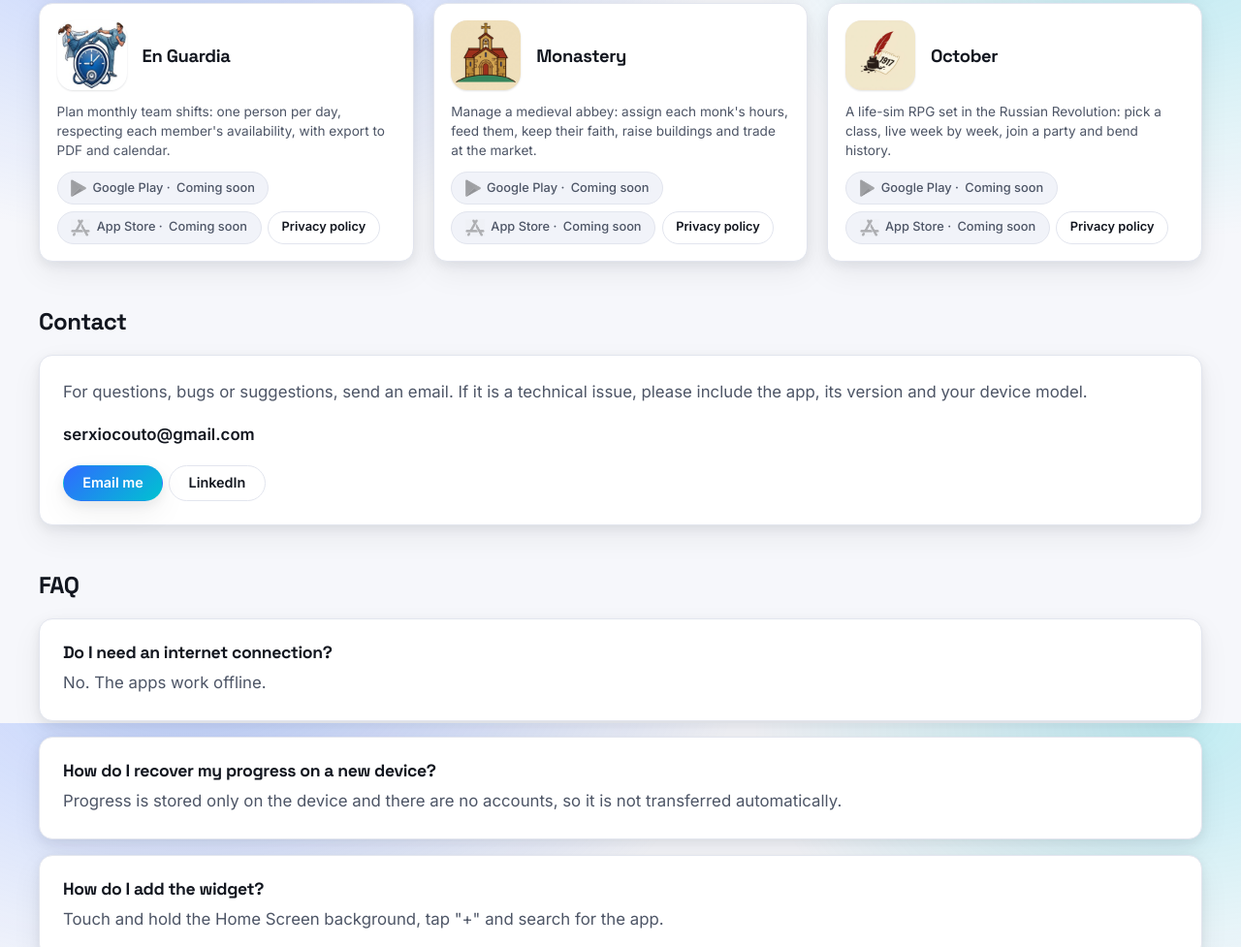
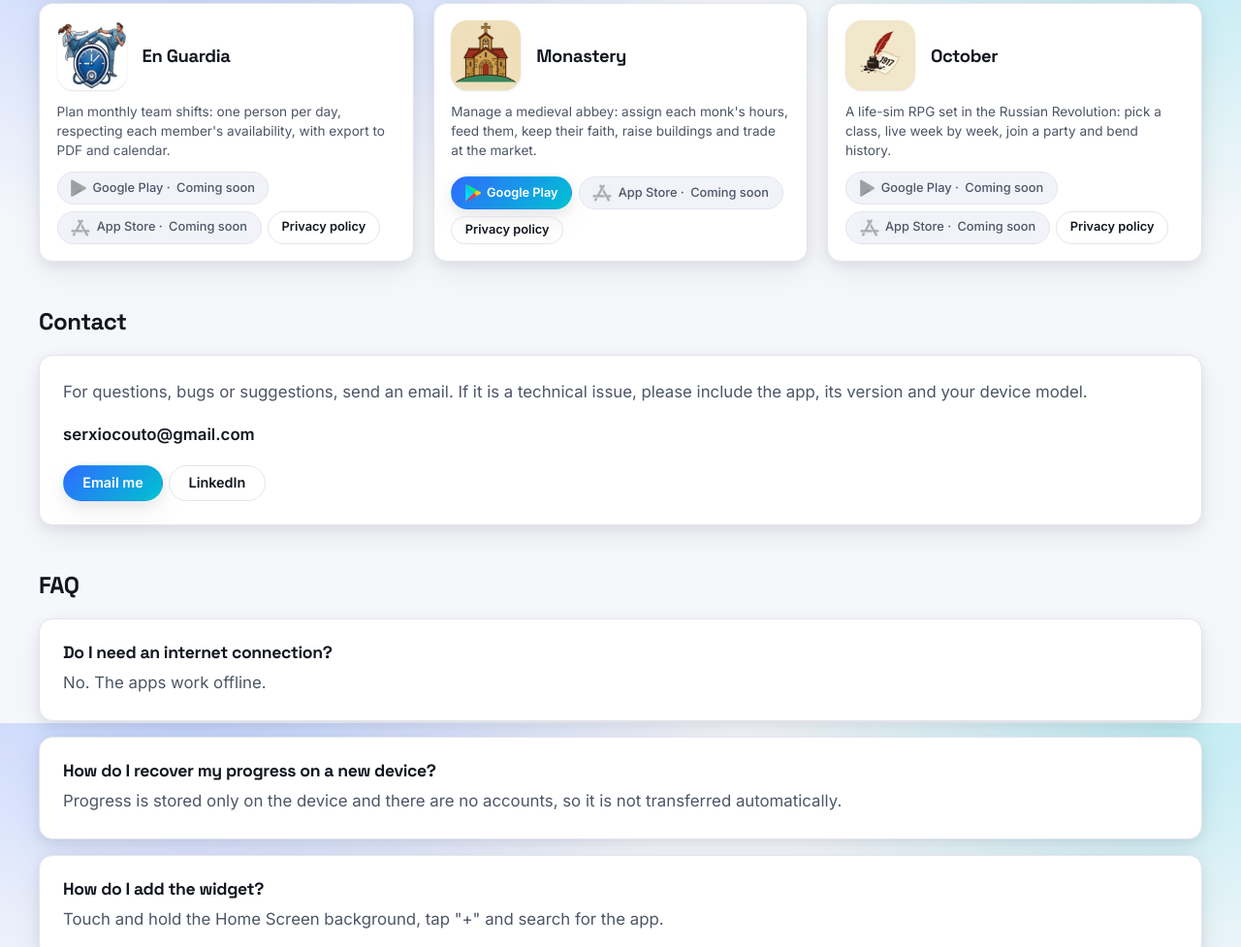
Before and after one commit to SCouto/apps-support, a plain HTML site: page index.html in a window 1280 px wide. Shown: the part 854-1831 px from the top of the page at 97% size. Drawn offline with Linux system fonts and the light colour scheme.

Commit message:
mosteiro deployed

```diff
--- a/index.html
+++ b/index.html
@@ -52,7 +52,7 @@
 <div class="stores"><span class="btn btn--soon" aria-disabled="true"><img class="store-ico" src="images/google-play.png" alt="" aria-hidden="true">Google Play · <span data-i18n="soon">Coming soon</span></span><span class="btn btn--soon" aria-disabled="true"><img class="store-ico" src="images/app-store.png" alt="" aria-hidden="true">App Store · <span data-i18n="soon">Coming soon</span></span><a class="btn btn--ghost" href="privacy-en-guardia.html" data-i18n="btnPriv">Privacy policy</a></div></article>
 <article class="app"><div class="app-head"><img src="images/mosteiro.png" alt="" width="56" height="56"><h3 data-i18n="nMos">Monastery</h3></div>
 <p data-i18n="dMos">Manage a medieval abbey: assign each monk's hours, feed them, keep their faith, raise buildings and trade at the market.</p>
-<div class="stores"><span class="btn btn--soon" aria-disabled="true"><img class="store-ico" src="images/google-play.png" alt="" aria-hidden="true">Google Play · <span data-i18n="soon">Coming soon</span></span><span class="btn btn--soon" aria-disabled="true"><img class="store-ico" src="images/app-store.png" alt="" aria-hidden="true">App Store · <span data-i18n="soon">Coming soon</span></span><a class="btn btn--ghost" href="privacy-mosteiro.html" data-i18n="btnPriv">Privacy policy</a></div></article>
+<div class="stores"><a class="btn btn--primary" href="https://play.google.com/store/apps/details?id=com.scouto.monastery" target="_blank" rel="noopener noreferrer"><img class="store-ico" src="images/google-play.png" alt="" aria-hidden="true">Google Play</a><span class="btn btn--soon" aria-disabled="true"><img class="store-ico" src="images/app-store.png" alt="" aria-hidden="true">App Store · <span data-i18n="soon">Coming soon</span></span><a class="btn btn--ghost" href="privacy-mosteiro.html" data-i18n="btnPriv">Privacy policy</a></div></article>
 <article class="app"><div class="app-head"><img src="images/outubro.png" alt="" width="56" height="56"><h3 data-i18n="nOut">October</h3></div>
 <p data-i18n="dOut">A life-sim RPG set in the Russian Revolution: pick a class, live week by week, join a party and bend history.</p>
 <div class="stores"><span class="btn btn--soon" aria-disabled="true"><img class="store-ico" src="images/google-play.png" alt="" aria-hidden="true">Google Play · <span data-i18n="soon">Coming soon</span></span><span class="btn btn--soon" aria-disabled="true"><img class="store-ico" src="images/app-store.png" alt="" aria-hidden="true">App Store · <span data-i18n="soon">Coming soon</span></span><a class="btn btn--ghost" href="privacy-outubro.html" data-i18n="btnPriv">Privacy policy</a></div></article>
```
